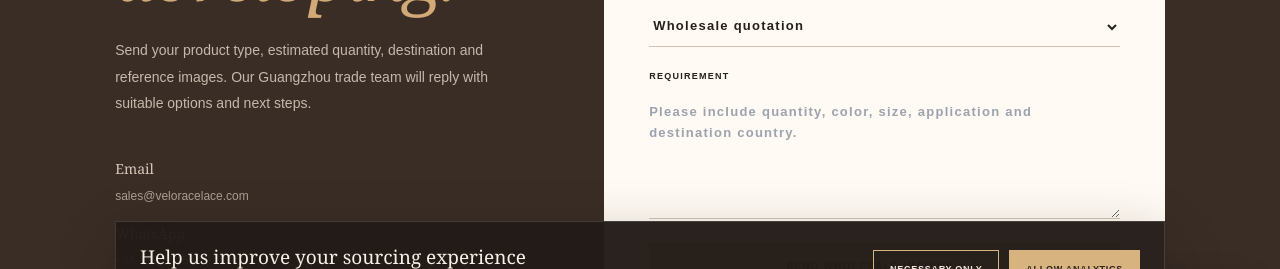
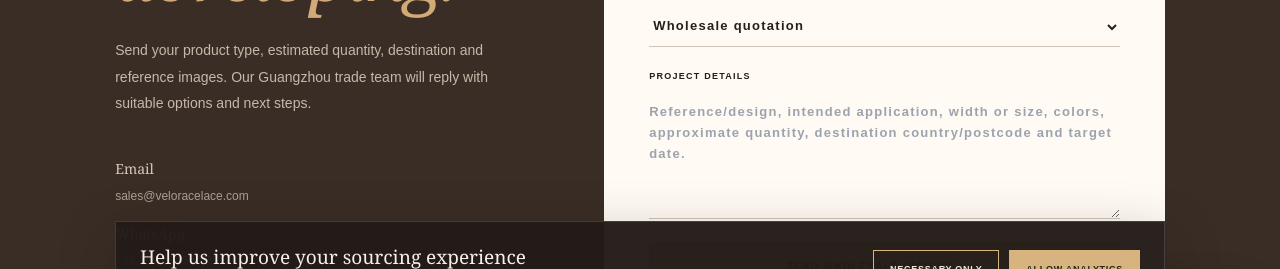
Before and after one commit to linxingwei/lace-b2b-site, a Next.js app: page /contact in a window 1280 px wide. Shown: the part 457-726 px from the top of the page. Built offline with nearby package versions, Linux system fonts and the light colour scheme; no server answers.

Commit message:
Improve wholesale inquiry qualification

```diff
--- a/components/QuoteForm.tsx
+++ b/components/QuoteForm.tsx
@@ -51,9 +51,9 @@ export default function QuoteForm() {
     <form className="quote-form" onSubmit={submit}>
       <input className="honeypot" name="website" tabIndex={-1} autoComplete="off" aria-hidden="true" />
       <div className="field-row"><label>YOUR NAME<input name="name" required maxLength={100} autoComplete="name" placeholder="Jane Smith" /></label><label>WORK EMAIL<input name="email" type="email" required maxLength={160} autoComplete="email" placeholder="jane@brand.com" /></label></div>
-      <div className="field-row"><label>WHATSAPP<input name="whatsapp" maxLength={80} autoComplete="tel" placeholder="+1 555 000 0000" /></label><label>PRODUCT TYPE<select name="product" required defaultValue=""><option value="" disabled>Select a category</option><option>Lace Trim</option><option>Embroidery Lace</option><option>Eyelash Lace Trim</option><option>Bridal Lace</option><option>3D Flower Applique</option><option>Kids Lace Trim</option><option>Custom Development</option></select></label></div>
-      <label>WHAT DO YOU NEED?<select name="request" defaultValue="Wholesale quotation"><option>Wholesale quotation</option><option>Free samples</option><option>Wholesale catalog</option><option>Custom design support</option></select></label>
-      <label>REQUIREMENT<textarea name="requirement" required maxLength={1600} rows={5} placeholder="Please include quantity, color, size, application and destination country." /></label>
+      <div className="field-row"><label>WHATSAPP<input name="whatsapp" maxLength={80} autoComplete="tel" placeholder="+1 555 000 0000" /></label><label>PRODUCT TYPE<select name="product" required defaultValue=""><option value="" disabled>Select a category</option><option>Embroidery Lace</option><option>Lace Trim</option><option>Custom Multicolor Embroidered Lace</option><option>Hair Bow Lace / Kids Lace Trim</option><option>Bridal Lace</option><option>3D Flower Applique</option><option>Eyelash Lace Trim</option><option>Other Custom Development</option></select></label></div>
+      <label>WHAT DO YOU NEED?<select name="request" defaultValue="Wholesale quotation"><option>Wholesale quotation</option><option>Sample / strike-off quotation</option><option>Wholesale catalog</option><option>Custom design support</option></select></label>
+      <label>PROJECT DETAILS<textarea name="requirement" required maxLength={1600} rows={5} placeholder="Reference/design, intended application, width or size, colors, approximate quantity, destination country/postcode and target date." /></label>
       <button className="button button-gold" type="submit" disabled={status === "sending"}>{status === "sending" ? "Sending inquiry..." : "Send wholesale inquiry"}<ArrowRight size={17} /></button>
       <p className={`form-note form-${status}`} aria-live="polite">{status === "sent" ? "Thank you. Your inquiry was sent to our trade team and we will review it." : status === "fallback" ? "Automatic delivery was unavailable. Continue in WhatsApp below, then tap Send to complete your inquiry." : status === "error" ? "We could not submit these details. Please review the required fields or use WhatsApp Business." : "Your details remain private. Send your requirement for review by our trade team."}</p>
       {status !== "sent" && <a className={`form-whatsapp${whatsappFallback ? " form-whatsapp-fallback" : ""}`} href={whatsappFallback?.url || "https://wa.me/message/IXEEGXESENF6F1"} target="_blank" rel="noreferrer" data-product-category={whatsappFallback?.product || "General Lace & Embellishments"} data-cta-placement={whatsappFallback ? "inquiry_form_fallback" : "inquiry_form_whatsapp_option"}><MessageCircle size={16} /> {whatsappFallback ? "Continue in WhatsApp" : "Prefer WhatsApp Business?"}</a>}
```
